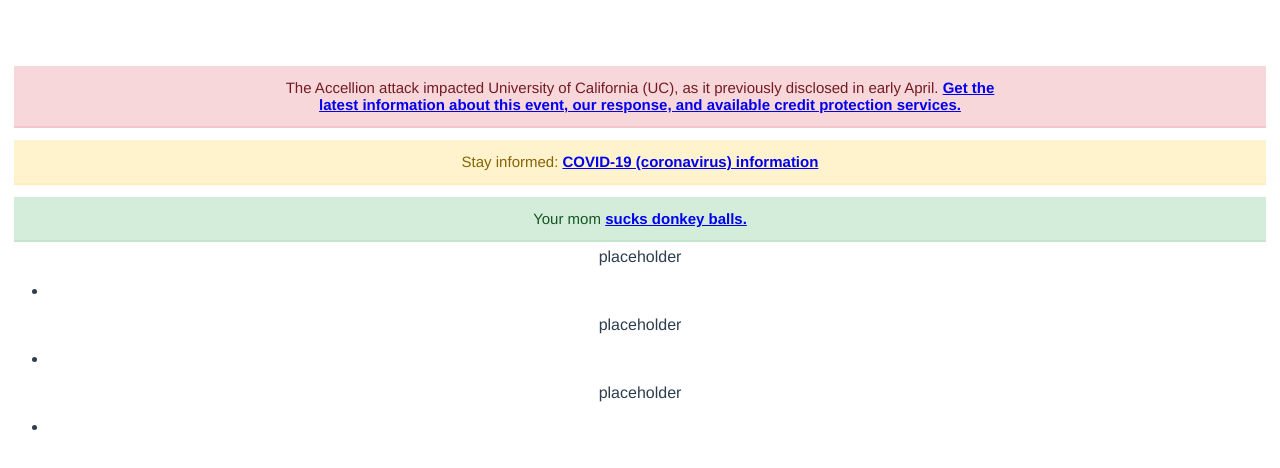
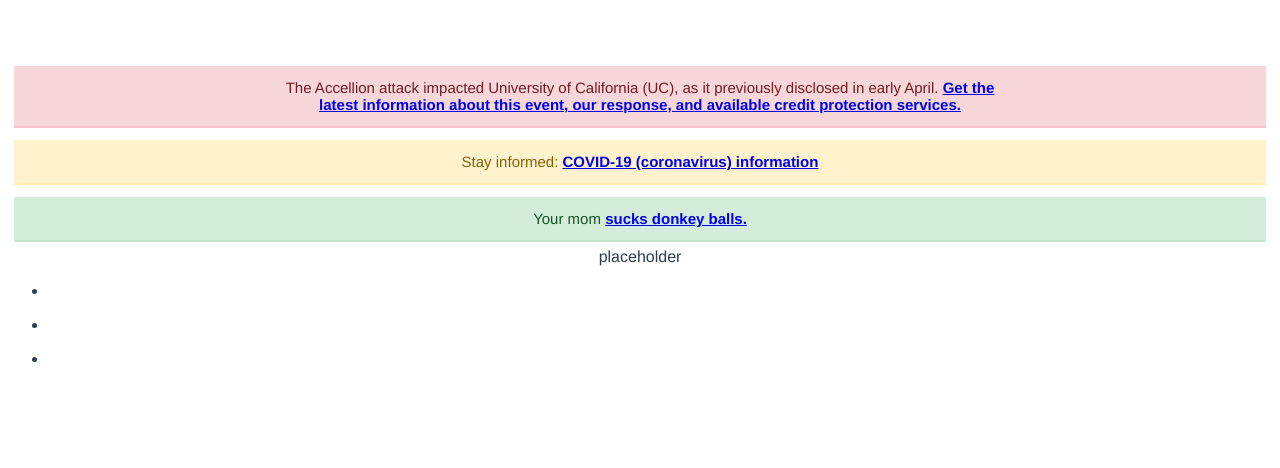
Before and after one commit to Herm71/vue-ucsc-component, a Vue app: page / in a window 1280 px wide. Shown: the top 468 px of the page. Built offline with nearby package versions, Linux system fonts and the light colour scheme.

Commit message:
:poop: more poop

```diff
--- a/public/data.json
+++ b/public/data.json
@@ -15,7 +15,7 @@
     {
         "id": 3,
         "message": "Your mom",
-        "urlMessage": "sucks donkey balls.",
+        "urlMessage": "weaars combat boots.",
         "url": "https://recovery.ucsc.edu/",
         "class": "ribbon-notice"
     }
--- a/src/App.vue
+++ b/src/App.vue
@@ -1,5 +1,6 @@
 <template>
   <AlertBanner :items="items" />
+  <span>placeholder</span>
   <AlertTwo />
 </template>
 
--- a/src/components/AlertTwo/AlertTwo.vue
+++ b/src/components/AlertTwo/AlertTwo.vue
@@ -1,13 +1,13 @@
 <template>
-  <!-- <AlertTwoInner :items="items" /> -->
   <AlertTwoInner
-  v-for="(item, index) in items"
+    v-for="(item, index) in items"
     :key="index"
     :message="item.message"
     :url="item.url"
     :class="item.class"
     :id="item.id"
-    :urlMessage="item.urlMessage"/>
+    :urlMessage="item.urlMessage"
+  />
 </template>
 
 <script>
--- a/src/components/AlertTwo/AlertTwoInner.vue
+++ b/src/components/AlertTwo/AlertTwoInner.vue
@@ -1,5 +1,5 @@
 <template>
-  <span>placeholder</span>
+
   <ul>
     <li
     ><p>{{ mesage }}</p></li>
```
